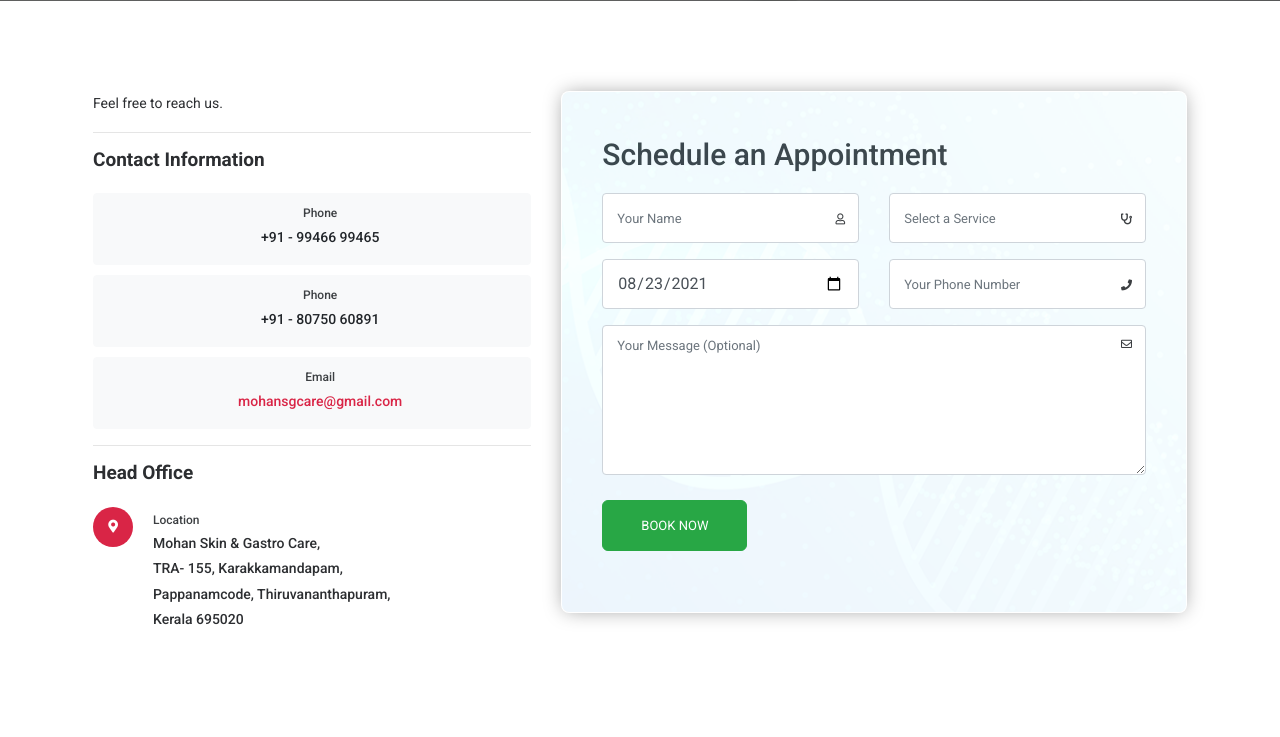
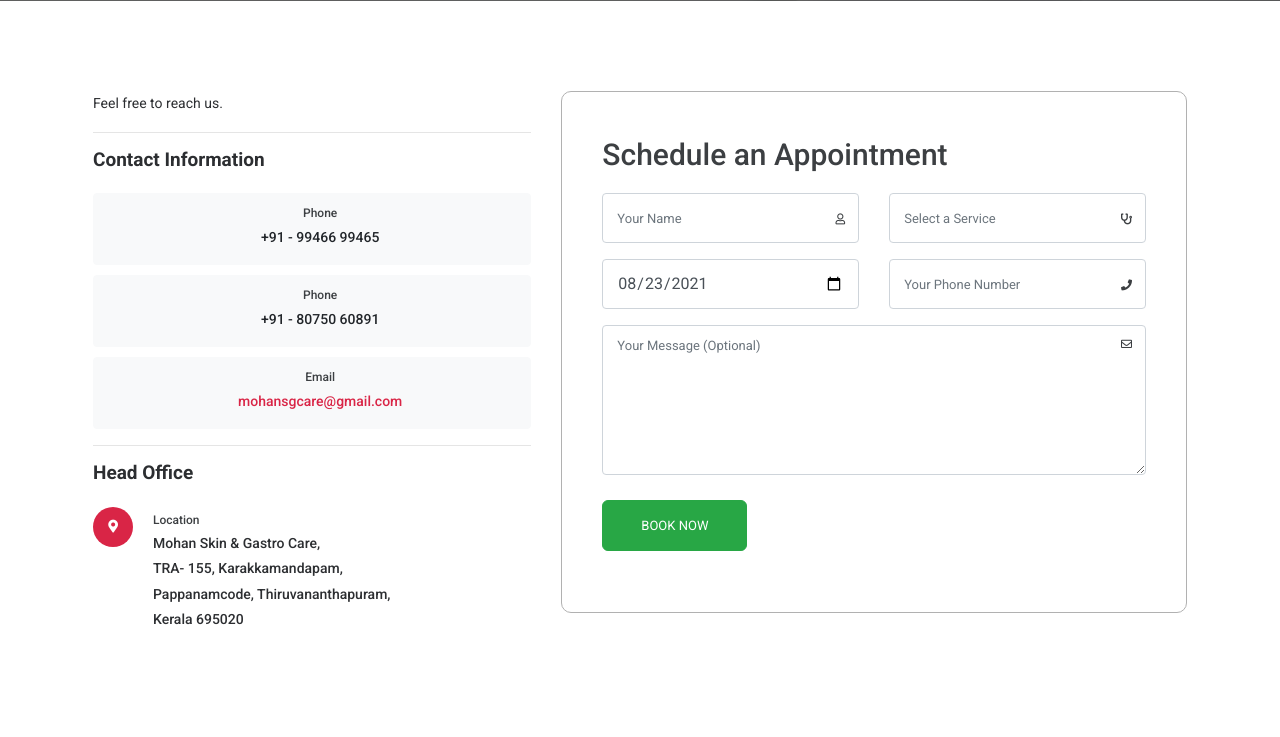
Before and after one commit to akshaikrishnan/mohansg, a PHP site: page /contact-us-2.html in a window 1280 px wide. Shown: the part 541-1278 px from the top of the page. Run offline with PHP 8.4, Linux system fonts and the light colour scheme.

Commit message:
contact us changes

```diff
--- a/contact-us-2.html
+++ b/contact-us-2.html
@@ -175,12 +175,7 @@
             </div>
           </div>
           <div class="col-md-7">
-            <div class="get-in-touch get-in-touch-style2 booking-form">
-              <img
-                src="images/contact-form-bg.png"
-                class="img-fluid get-in-bg"
-                alt="#"
-              />
+            <div class="get-in-touch get-in-touch-style2">
               <h3>Schedule an Appointment</h3>
               <form
                 action="https://api.web3forms.com/submit"
--- a/css/style.css
+++ b/css/style.css
@@ -2034,6 +2034,8 @@ CONTACT US
 }
 
 .get-in-touch-style2 {
+  border: rgb(177, 177, 177) solid 0.5px;
+  border-radius: 10px;
   margin: 0;
   color: #3c3f42 !important;
   background: #ffffff; /* fallback for old browsers */
```
Also changed, not shown: dermatology.html (+7 -5 lines).
